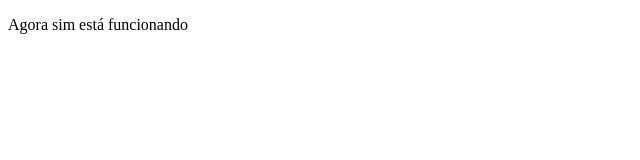
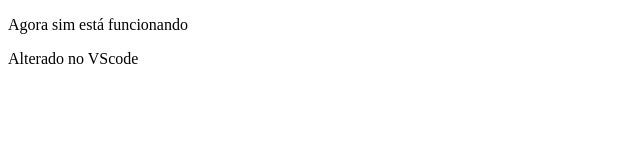
Before and after one commit to WeslleyN23/projeto-integrador2025, a plain HTML site: page index.html in a window 1280 px wide. Shown: the whole page, without its empty margins (0-640 px from the left). Drawn offline with Linux system fonts and the light colour scheme.

Commit message:
Uma nova alteração

```diff
--- a/index.html
+++ b/index.html
@@ -7,6 +7,7 @@
 </head>
 <body>
     <p>Agora sim está funcionando</p>
+    <p>Alterado no VScode</p>
 
 </body>
 </html>
```
